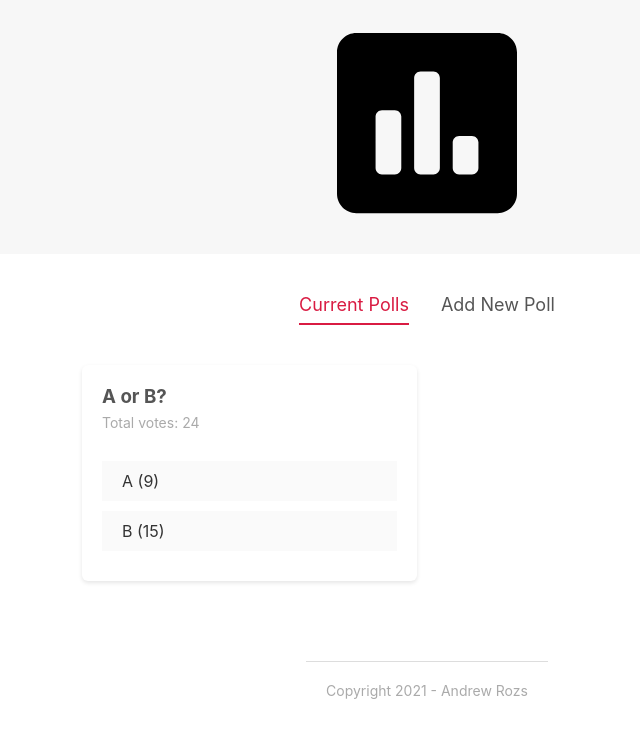
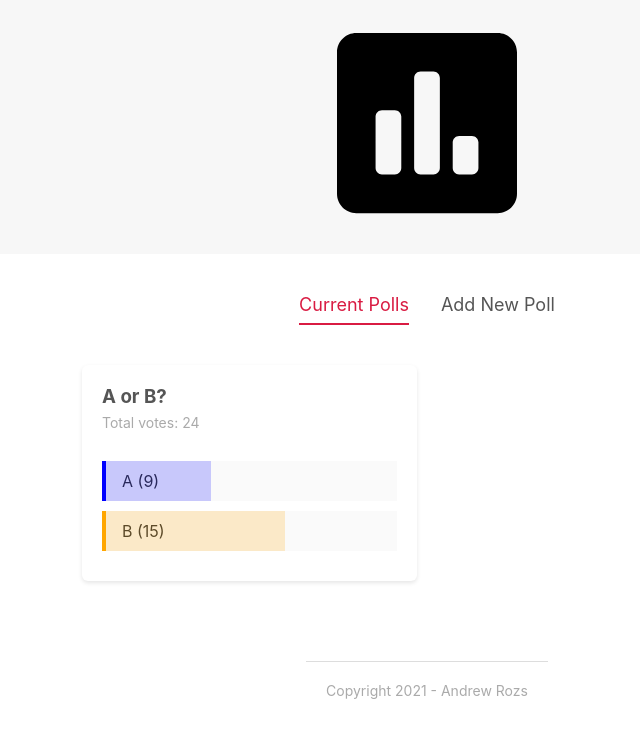
Before and after one commit to RYe01/svelte-poll, a Svelte app: page / in a window 1280 px wide. Shown: the top 738 px of the page, without its empty margins (213-853 px from the left). Built offline with nearby package versions, Linux system fonts and the light colour scheme.

Commit message:
poll is functioning well

```diff
--- a/src/components/PollDetails.svelte
+++ b/src/components/PollDetails.svelte
@@ -5,6 +5,8 @@
     const dispatch = createEventDispatcher();
 
     $: totalVotes = poll.votesA + poll.votesB;
+    $: percentA = Math.floor(100 / totalVotes * poll.votesA);
+    $: percentB = Math.floor(100 / totalVotes * poll.votesB);
 
     const handleVote = (option, id) => {
         dispatch('vote', {option, id})
@@ -16,11 +18,11 @@
         <h3>{ poll.question }</h3>
         <p>Total votes: { totalVotes }</p>
         <div class="answer" on:click={() => handleVote('a', poll.id)}>
-            <div class="percent percent-a"></div>
+            <div class="percent percent-a" style="width: {percentA}%"></div>
             <span>{ poll.answerA } ({ poll.votesA })</span>
         </div>
         <div class="answer" on:click={() => handleVote('b', poll.id)}>
-            <div class="percent percent-b"></div>
+            <div class="percent percent-b" style="width: {percentB}%"></div>
             <span>{ poll.answerB } ({ poll.votesB })</span>
         </div>
     </div>
@@ -50,4 +52,17 @@
         display: inline-block;
         padding: 10px 20px;
     }
+    .percent {
+        height: 100%;
+        position: absolute;
+        box-sizing: border-box;
+    }
+    .percent-a {
+        border-left: 4px solid rgb(0, 0, 255);
+        background: rgba(0, 0, 255, 0.2);
+    }
+    .percent-b {
+        border-left: 4px solid rgb(255, 166, 0);
+        background: rgba(255, 166, 0, 0.2);
+    }
 </style>
```
